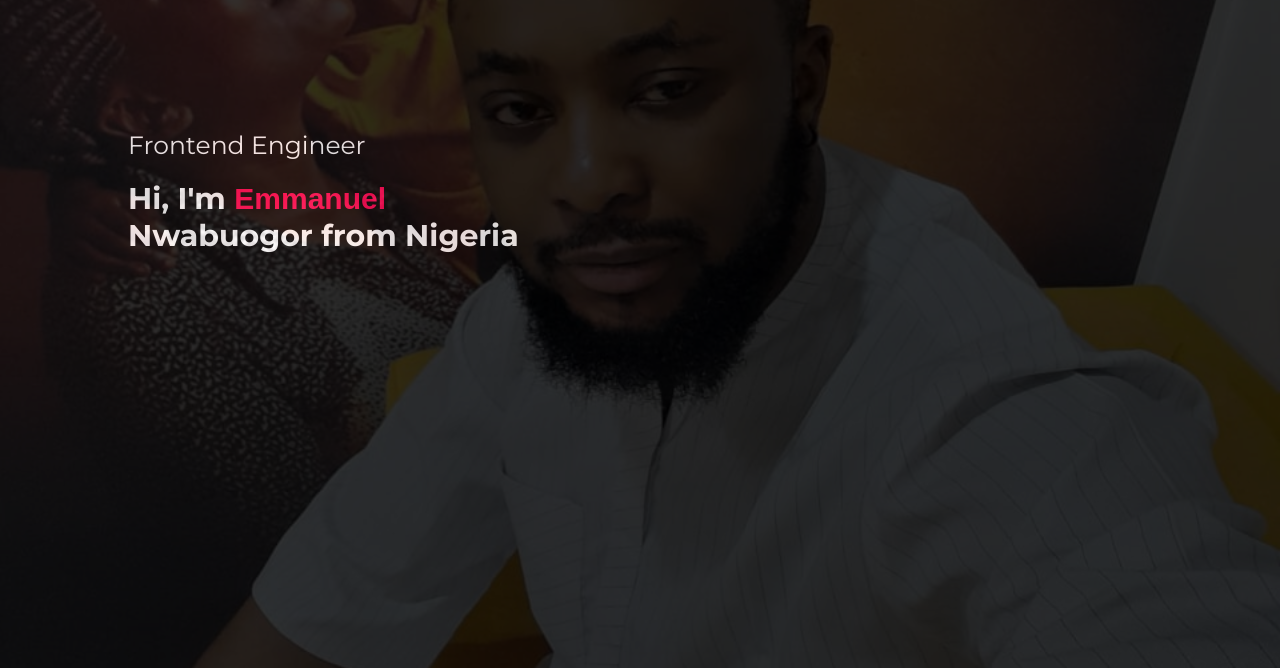
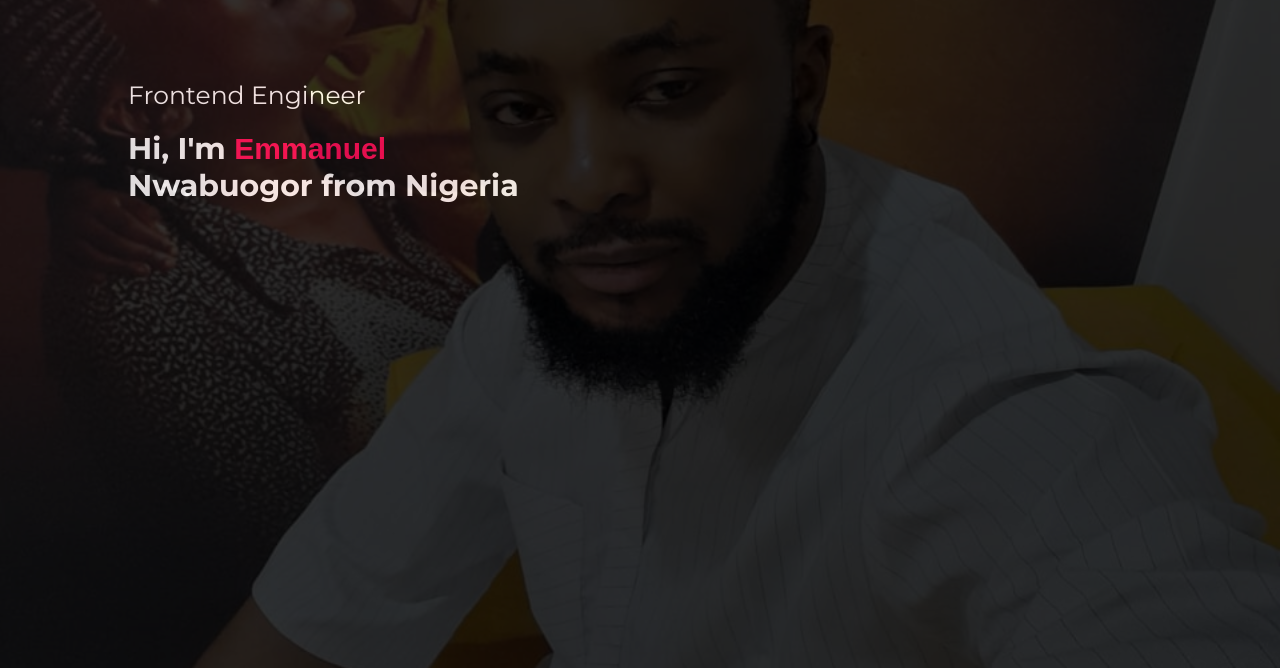
Before and after one commit to ucheson235/My-Portfolio, a plain HTML site: page index.html in a window 1280 px wide. Shown: the part 132-800 px from the top of the page. Drawn offline with Linux system fonts and the light colour scheme.

Commit message:
more update

```diff
--- a/style.css
+++ b/style.css
@@ -87,8 +87,12 @@ nav ul li a:hover::after{
     width: 100%;
 }
 
+.header-text{
+    margin-top: 100px;
+
+}
+
 .header-text p{
-    margin-top: 150px;
     font-size: 2.5rem;
 
 }
```
